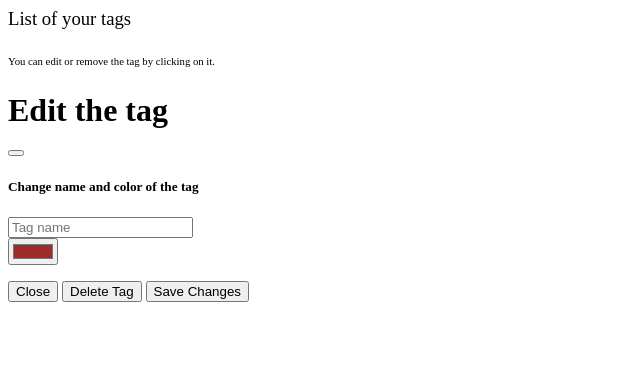
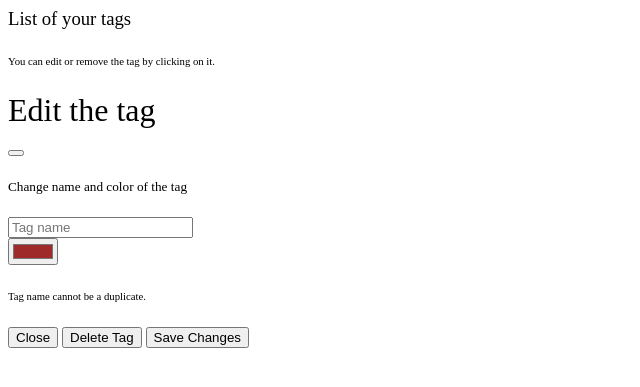
Before and after one commit to JarnotMaciej/bookmarks, a Flask app: template templates/tags-container.html in a window 1280 px wide. Shown: the top 387 px of the page, without its empty margins (0-640 px from the left). Run offline with Flask 3, Linux system fonts and the light colour scheme; the template is opened without the code that fills it, so the values that code supplies are empty.

Commit message:
no tags duplicates

```diff
--- a/app.py
+++ b/app.py
@@ -13,7 +13,6 @@ tags_collection = db['tags']
 
 # Set the current page
 current_page = 'home'
-
 
 ### Functions ###
 
@@ -89,8 +88,11 @@ def add_tag():
     if color[0] == '#':
         color = color[1:]
     if validate_tag_name(name) and validate_color(color):
+        # check if tag already exists
+        for tag in tags_collection.find():
+            if tag['name'] == name:
+                return redirect('/tags')
         insert_tag(name, color)
-
     return redirect('/tags')
 
 @app.route('/delete-tag', methods=['DELETE'])
@@ -105,17 +107,24 @@ def delete_tag():
 
     return jsonify({'message': 'Tag deleted successfully'})
 
-# edit tag
 @app.route('/edit-tag', methods=['POST'])
 def edit_tag():
     tag_name = request.form.get('tagName')
     new_name = request.form.get('newTagName')
     new_color = request.form.get('newTagColor')
+
     if new_color[0] == '#':
         new_color = new_color[1:]
     if validate_tag_name(new_name) and validate_color(new_color):
+        if tag_name == new_name:
+            tags_collection.update_one({'name': tag_name}, {'$set': {'color': new_color}})
+        else:
+            # check if new name already exists
+            for tag in tags_collection.find():
+                if tag['name'] == new_name:
+                    return jsonify({'message': 'Tag already exists'})
+            tags_collection.update_one({'name': tag_name}, {'$set': {'name': new_name, 'color': new_color}})
 
-        tags_collection.update_one({'name': tag_name}, {'$set': {'name': new_name, 'color': new_color}})
         # update bookmarks
         for bookmark in bookmarks_collection.find():
             if tag_name in bookmark['tags']:
--- a/templates/tags-container.html
+++ b/templates/tags-container.html
@@ -21,7 +21,7 @@
     <div class="modal-dialog">
         <div class="modal-content">
             <div class="modal-header">
-                <h1 class="modal-title fs-5" id="exampleModalLabel">Edit the tag <i><span id="tagNameTitle"></span></i>
+                <h1 class="modal-title fs-5" id="exampleModalLabel" style="font-weight: normal;">Edit the tag <i><span id="tagNameTitle"></span></i>
                 </h1>
                 <button type="button" class="btn-close" data-bs-dismiss="modal" aria-label="Close"></button>
             </div>
@@ -30,7 +30,7 @@
                     <div class="row g-3 justify-content-center">
                         <div class="col-auto">
                             <label for="tagName" class="form-label">
-                                <h5>Change name and color of the tag</h5>
+                                <h5 style="font-weight: normal;">Change name and color of the tag</h5>
                             </label>
                         </div>
                     </div>
@@ -45,6 +45,11 @@
                                 name="editTagColor" value="#9e2a2a">
                         </div>
                     </div>
+                    <div class="row g-3 m-2 justify-content-center">
+                        <div class="col-auto">
+                        <h6 style="font-weight: normal;">Tag name cannot be a duplicate.</h6>
+                    </div>
+                    </div>
                 </form>
             </div>
             <div class="modal-footer">
```
Also changed, not shown: TODO.md (+4 -3 lines), templates/add-new-tag.html (+5 -2 lines).
